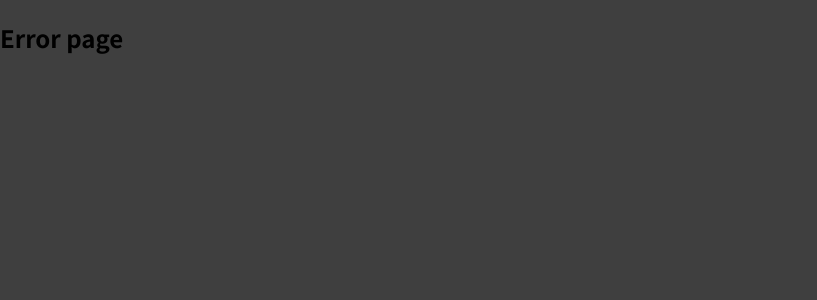
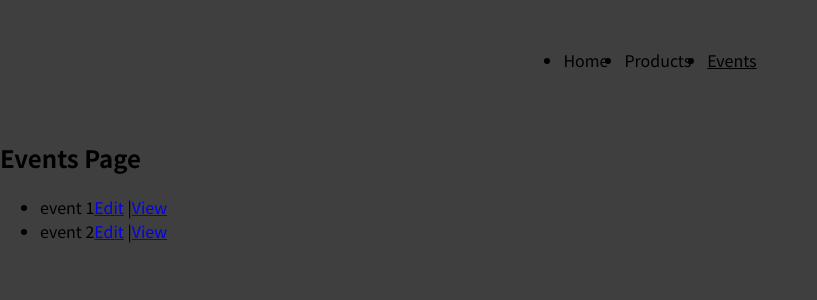
Before and after one commit to duytran31187/food-app-react, a React (Create React App) app: page /events in a window 1280 px wide. Before the commit this address had no page. Shown: the top 300 px of the page, without its empty margins (0-817 px from the left). Built offline with nearby package versions, Linux system fonts and the light colour scheme.

Commit message:
new routes: events

```diff
--- a/src/App.js
+++ b/src/App.js
@@ -9,6 +9,8 @@ import RootLayout from "./pages/Root";
 import ProductsPage from "./pages/Products";
 import ErrorPage from "./pages/Error";
 import ProductDetailPage from "./pages/ProductDetail";
+import EventsPage from "./pages/Events/Events";
+import EventDetailPage from "./pages/Events/EventDetail";
 
 const router = createBrowserRouter([
   {
@@ -18,7 +20,16 @@ const router = createBrowserRouter([
     children: [
       {index: true, element: <HomePage />},
       {path: '/products', element: <ProductsPage />},
-      {path: '/products/:productId', element: <ProductDetailPage />}
+      {path: '/products/:productId', element: <ProductDetailPage />},
+    ]
+  },
+  {
+    path: '/events',
+    element: <RootLayout />,
+    // errorElement: <ErrorPage />,
+    children: [
+      {index: true, element: <EventsPage />},
+      {path:':eventId', element: <EventDetailPage />},
     ]
   },
 ]);
--- a/src/components/Navigation/MainNavigation.js
+++ b/src/components/Navigation/MainNavigation.js
@@ -22,6 +22,13 @@ function MainNavigation() {
             }
             >Products</NavLink>
           </li>
+          <li>
+            <NavLink to="/events"
+            className={({ isActive }) =>
+              isActive ? classes.active : undefined
+            }
+            >Events</NavLink>
+          </li>
         </ul>
       </nav>
     </header>
--- /dev/null
+++ b/src/pages/Events/EventDetail.js
@@ -0,0 +1,12 @@
+import { useParams } from "react-router";
+
+
+const EventDetailPage = props => {
+    const params = useParams();
+
+    return (
+        <h1>Event Details of {params.eventId}</h1>
+    );
+}
+
+export default EventDetailPage;
--- /dev/null
+++ b/src/pages/Events/Events.js
@@ -0,0 +1,32 @@
+const { Link } = require("react-router-dom");
+
+
+const DUMMY_EVENTS = [
+    {
+        id:'1',
+        name: 'event 1',
+    },
+    {
+        id:"2",
+        name: "event 2",
+    }
+]
+const EventsPage = props => {
+    return (
+        <section>
+            <h1>Events Page</h1>
+            <ul>
+                {
+                    DUMMY_EVENTS.map(event => (
+                        <li key={event.id}>
+                            <span>{event.name}</span>
+                            <Link to={`/events/${event.id}/edit`}>Edit</Link> |
+                            <Link to={`/events/${event.id}`}>View</Link>
+                        </li>
+                    ))
+                }
+            </ul>
+        </section>
+    )
+};
+export default EventsPage;
```
